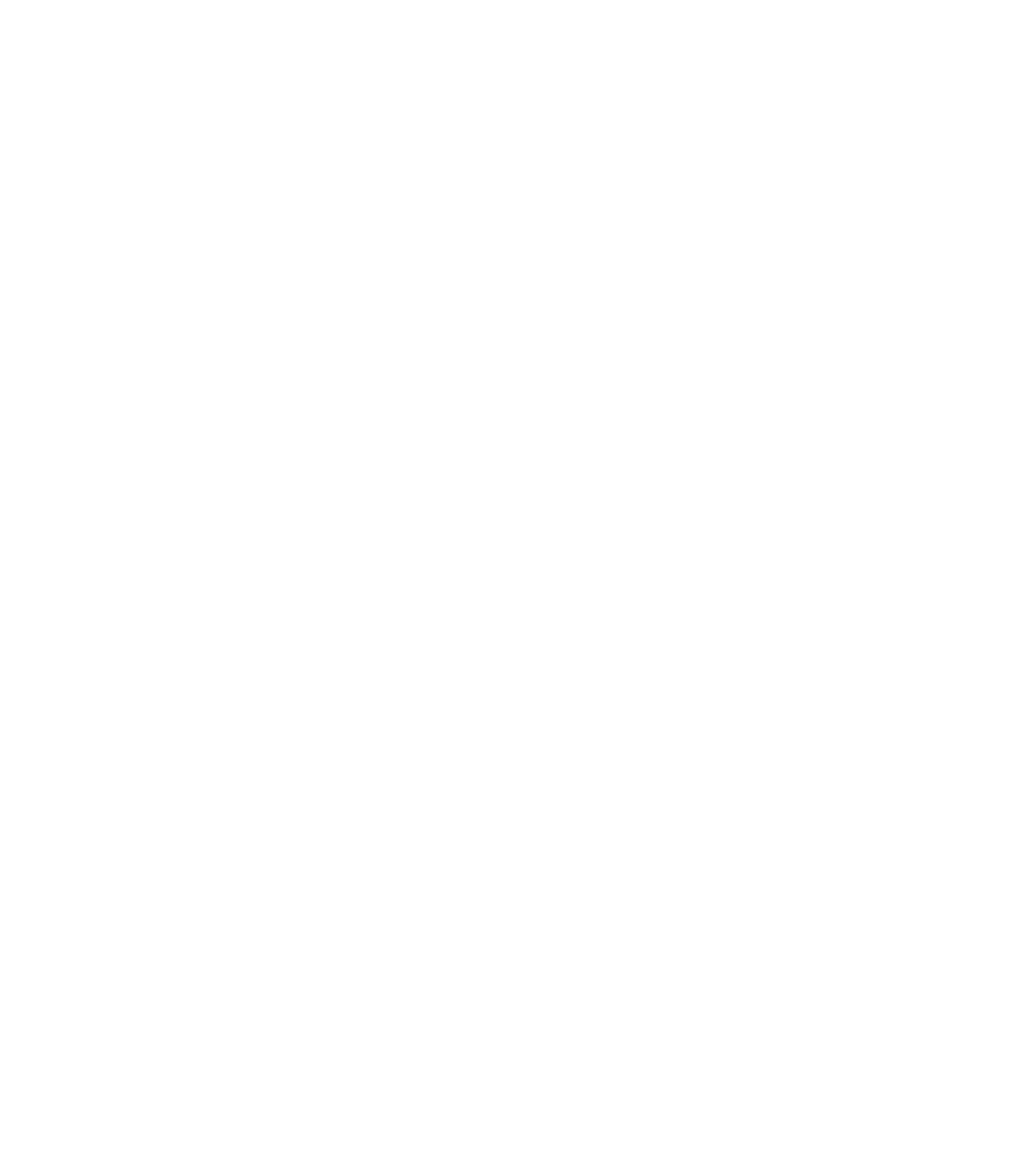
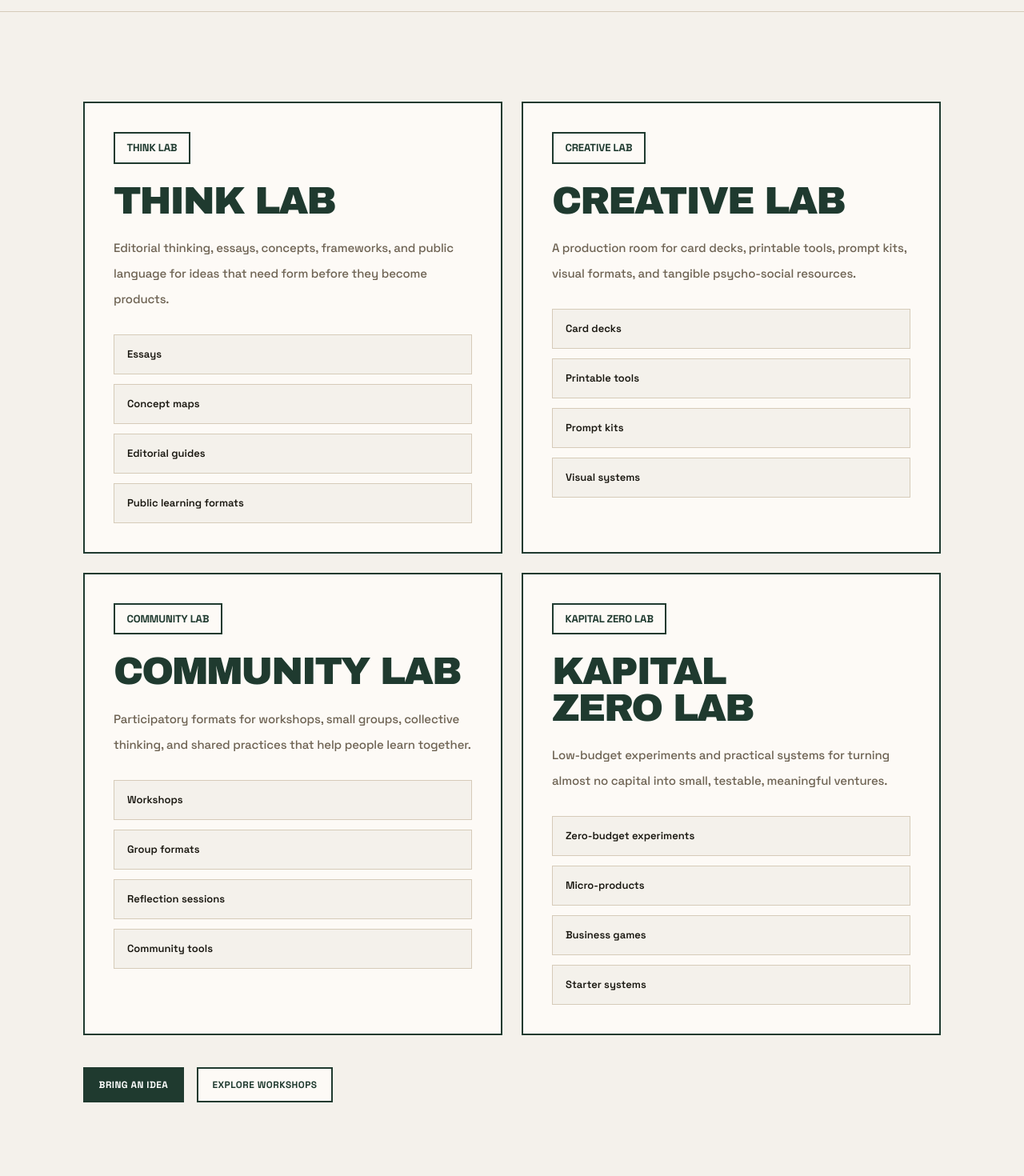
Before and after one commit to selaleakirmak-cmyk/collectividual-site, a Next.js app: page /labs in a window 1280 px wide. Before the commit this address had no page. Shown: the part 1120-2590 px from the top of the page at 80% size. Before the commit the page ends 1114 px from the top, so only its background shows below. Built offline with nearby package versions, Linux system fonts and the light colour scheme.

Commit message:
Add English labs page

```diff
--- /dev/null
+++ b/app/labs/page.tsx
@@ -0,0 +1,71 @@
+import Link from "next/link";
+import Container from "@/components/site/Container";
+
+const labs = [
+  {
+    id: "think-lab",
+    title: "Think Lab",
+    description: "Editorial thinking, essays, concepts, frameworks, and public language for ideas that need form before they become products.",
+    outputs: ["Essays", "Concept maps", "Editorial guides", "Public learning formats"],
+  },
+  {
+    id: "creative-lab",
+    title: "Creative Lab",
+    description: "A production room for card decks, printable tools, prompt kits, visual formats, and tangible psycho-social resources.",
+    outputs: ["Card decks", "Printable tools", "Prompt kits", "Visual systems"],
+  },
+  {
+    id: "community-lab",
+    title: "Community Lab",
+    description: "Participatory formats for workshops, small groups, collective thinking, and shared practices that help people learn together.",
+    outputs: ["Workshops", "Group formats", "Reflection sessions", "Community tools"],
+  },
+  {
+    id: "kapital-zero-lab",
+    title: "Kapital Zero Lab",
+    description: "Low-budget experiments and practical systems for turning almost no capital into small, testable, meaningful ventures.",
+    outputs: ["Zero-budget experiments", "Micro-products", "Business games", "Starter systems"],
+  },
+];
+
+export const metadata = {
+  title: "Labs | Collectividual",
+  description: "Collectividual labs for thinking, making, gathering, and building practical psycho-social tools.",
+};
+
+export default function LabsPage() {
+  return (
+    <>
+      <section className="poster-section border-b border-[var(--border)]">
+        <Container>
+          <p className="poster-kicker mb-7">Labs</p>
+          <h1 className="poster-title poster-title--wide">Working rooms for ideas that need structure.</h1>
+          <p className="poster-lede mt-9">Collectividual Labs are not departments. They are working modes: ways of thinking, making, gathering, and testing ideas until they become usable forms.</p>
+        </Container>
+      </section>
+
+      <section className="poster-section">
+        <Container>
+          <div className="grid gap-6 md:grid-cols-2">
+            {labs.map((lab) => (
+              <section id={lab.id} key={lab.id} className="border-2 border-[var(--accent)] bg-[var(--surface)] p-7 md:p-9">
+                <p className="poster-kicker mb-6">{lab.title}</p>
+                <h2 className="text-4xl leading-none text-[var(--accent)] md:text-5xl">{lab.title}</h2>
+                <p className="mt-5 text-[15px] leading-8 text-[var(--muted)]">{lab.description}</p>
+                <div className="mt-7 grid gap-3">
+                  {lab.outputs.map((output) => (
+                    <div key={output} className="border border-[var(--border)] bg-[var(--bg)] px-4 py-3 text-[13px] font-semibold leading-6 text-[var(--text)]">{output}</div>
+                  ))}
+                </div>
+              </section>
+            ))}
+          </div>
+          <div className="mt-10 flex flex-wrap gap-4">
+            <Link href="/join" className="poster-button">Bring an idea</Link>
+            <Link href="/workshops" className="poster-button poster-button--secondary">Explore workshops</Link>
+          </div>
+        </Container>
+      </section>
+    </>
+  );
+}
```
